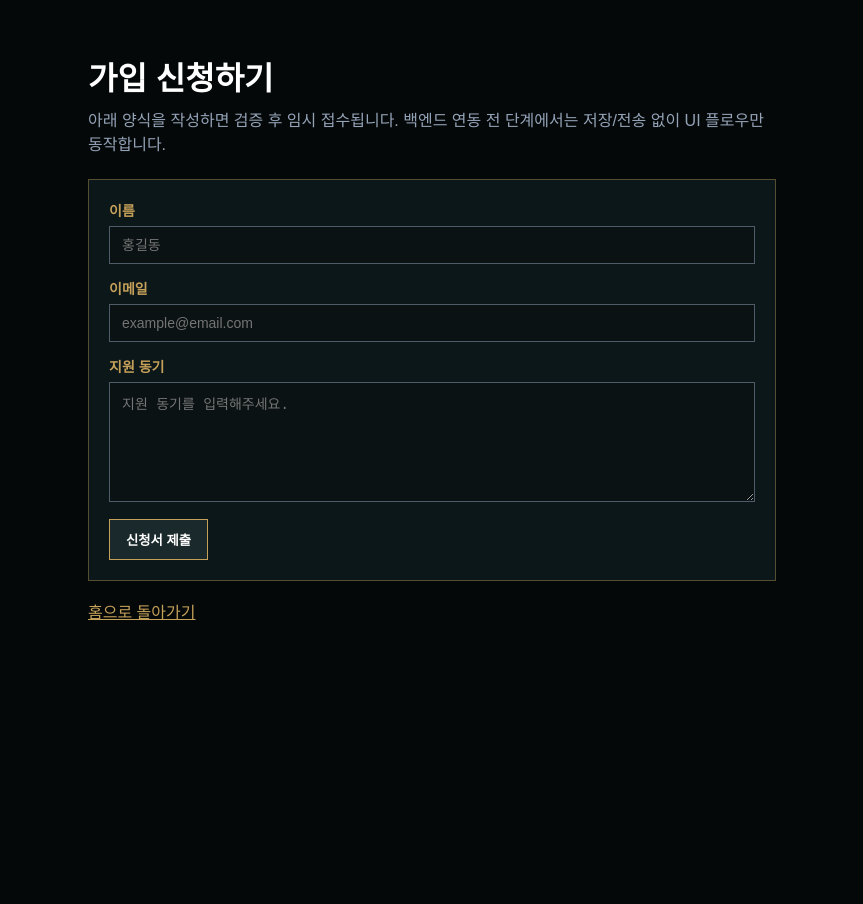
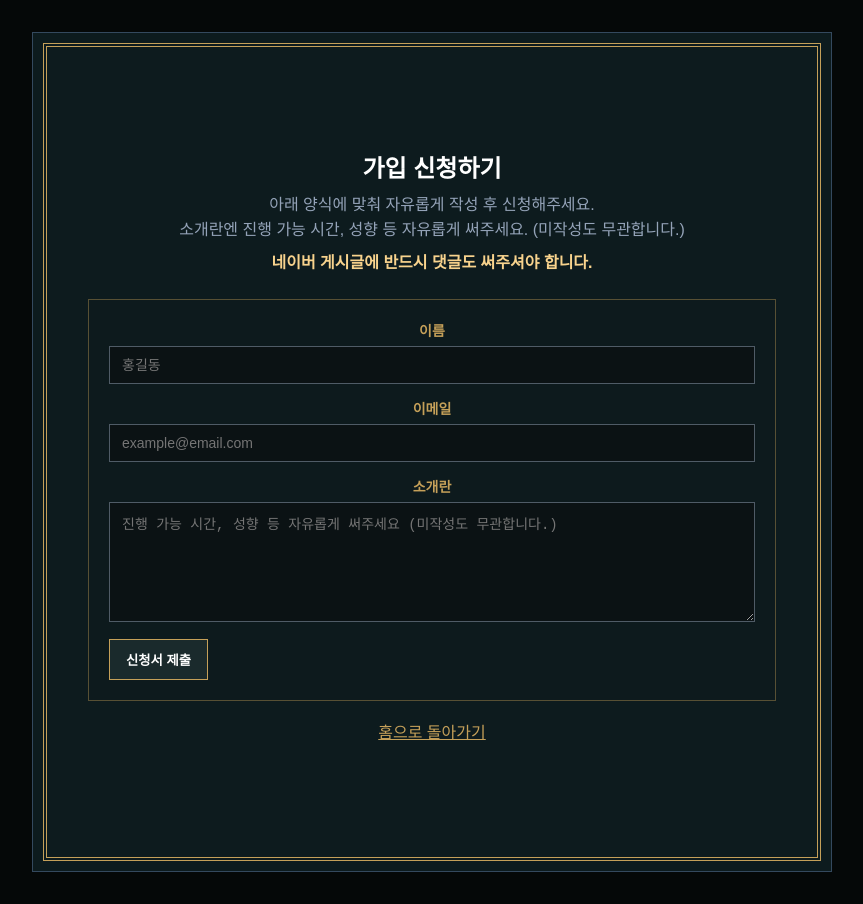
Before and after one commit to dielenol/StarGate, a Next.js app in the folder StarGateV2/: page /apply in a window 1280 px wide. Shown: the whole page, without its empty margins (208-1071 px from the left). Before the commit the page ends 800 px from the top, so only its background shows below. Built offline with nearby package versions, Linux system fonts and the light colour scheme.

Commit message:
feat: 가입 페이지 문구 및 개선

```diff
--- a/StarGateV2/app/apply/page.tsx
+++ b/StarGateV2/app/apply/page.tsx
@@ -5,6 +5,7 @@ import { FormEvent, useState } from "react";
 import { submitApplyForm } from "@/lib/form-submit";
 import { validateApplyForm } from "@/lib/validators";
 import styles from "../forms.module.css";
+import frameStyles from "../page.module.css";
 
 export default function ApplyPage() {
   const [name, setName] = useState("");
@@ -37,11 +38,18 @@ export default function ApplyPage() {
   }
 
   return (
-    <main className={styles["form-page"]}>
+    <main className={frameStyles["stargate-page"]}>
+      <div className={frameStyles.stargate}>
+        <div className={frameStyles.stargate__frame}>
+          <section className={styles["form-page"]}>
             <h1 className={styles["form-page__title"]}>가입 신청하기</h1>
             <p className={styles["form-page__description"]}>
-        아래 양식을 작성하면 검증 후 임시 접수됩니다. 백엔드 연동 전 단계에서는
-        저장/전송 없이 UI 플로우만 동작합니다.
+              아래 양식에 맞춰 자유롭게 작성 후 신청해주세요. <br />
+              소개란엔 진행 가능 시간, 성향 등 자유롭게 써주세요. (미작성도 무관합니다.)
+              <br />
+              <span className={styles["form-page__description-emphasis"]}>
+                네이버 게시글에 반드시 댓글도 써주셔야 합니다.
+              </span>
             </p>
 
             <form className={styles["form-page__form"]} onSubmit={onSubmit}>
@@ -67,12 +75,12 @@ export default function ApplyPage() {
               </label>
 
               <label className={styles["form-page__label"]}>
-          지원 동기
+                소개란
                 <textarea
                   className={styles["form-page__textarea"]}
                   value={motivation}
                   onChange={(e) => setMotivation(e.target.value)}
-            placeholder="지원 동기를 입력해주세요."
+                  placeholder="진행 가능 시간, 성향 등 자유롭게 써주세요 (미작성도 무관합니다.)"
                 />
               </label>
 
@@ -81,7 +89,9 @@ export default function ApplyPage() {
                   {loading ? "제출 중..." : "신청서 제출"}
                 </button>
                 {error ? (
-            <span className={`${styles["form-page__message"]} ${styles["form-page__message--error"]}`}>
+                  <span
+                    className={`${styles["form-page__message"]} ${styles["form-page__message--error"]}`}
+                  >
                     {error}
                   </span>
                 ) : null}
@@ -98,6 +108,9 @@ export default function ApplyPage() {
             <Link className={styles["form-page__back"]} href="/">
               홈으로 돌아가기
             </Link>
+          </section>
+        </div>
+      </div>
     </main>
   );
 }
--- a/StarGateV2/app/forms.module.css
+++ b/StarGateV2/app/forms.module.css
@@ -12,8 +12,16 @@
 
 .form-page__description {
   color: #94a3b8;
+  line-height: 25px;
   margin-top: 0;
   margin-bottom: 24px;
+}
+
+.form-page__description-emphasis {
+  display: inline-block;
+  margin-top: 8px;
+  color: #f8d38d;
+  font-weight: 700;
 }
 
 .form-page__form {
```
Lines whose indentation alone changed are shown as unchanged.
